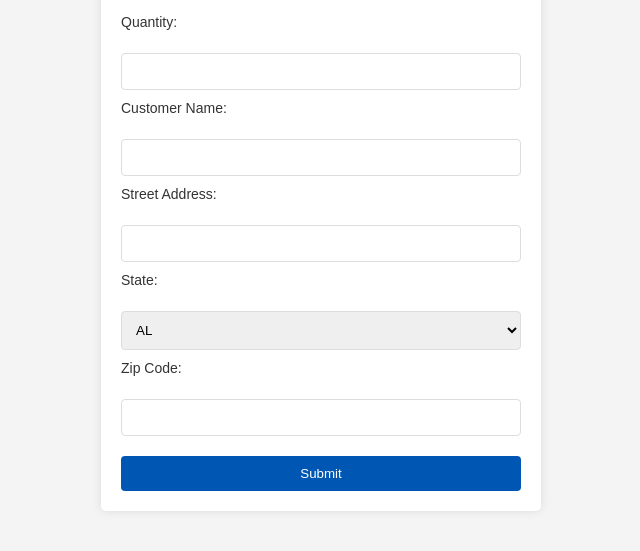
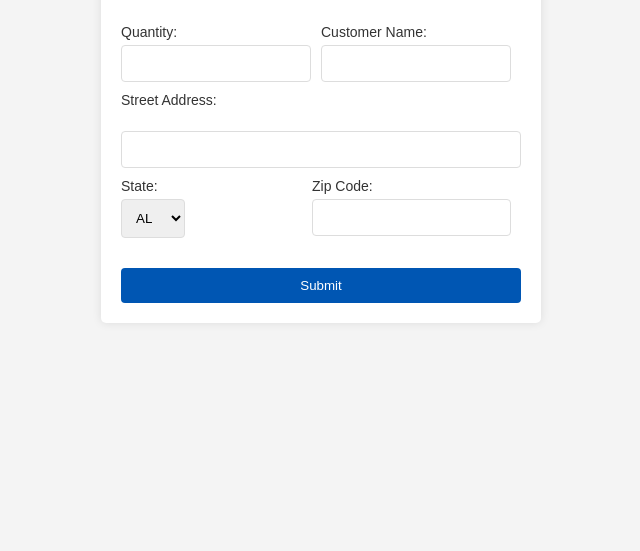
Before and after one commit to mkeohane01/IDS706-Microservice, a Flask app: page / in a window 1280 px wide. Shown: the part 305-856 px from the top of the page, without its empty margins (319-959 px from the left). After the commit the page ends 608 px from the top, so only its background shows below. Run offline with Flask 3, Linux system fonts and the light colour scheme; data that the repository does not hold is empty.

Commit message:
styled index a bit better

```diff
--- a/src/app/static/style.css
+++ b/src/app/static/style.css
@@ -23,6 +23,38 @@ form {
     box-shadow: 0 0 10px rgba(0, 0, 0, 0.1);
     max-width: 400px;
     margin: 20px auto;
+}
+
+.form-row {
+    display: flex;
+    justify-content: space-between;
+    margin-bottom: 10px;
+}
+
+.form-group {
+    display: flex;
+    flex-direction: column;
+    padding-right: 10px;
+}
+
+.customer-name-group {
+    flex-grow: 2; /* This will allow the customer name field to grow larger than its siblings */
+}
+
+#customer_name {
+    width: 100%; /* Ensure the input field takes up the full width of its container */
+}
+
+.quantity-group {
+    flex-basis: 100px; /* or any other fixed width */
+}
+
+.product-image {
+    display: flex;
+    justify-content: center;
+    align-items: center;
+    max-width: 200px;
+    max-height: 200px;
 }
 
 label, p {
--- a/src/app/templates/index.html
+++ b/src/app/templates/index.html
@@ -18,27 +18,39 @@
         </select><br>
 
         <p>Price: <span id="productPrice"></span></p>
-        <img id="productImage" src="" alt="Product Image" style="max-width: 200px; max-height: 200px;">
+        <img class= "product-image" id="productImage" src="" alt="Product Image">
         <p><span id="productDescription"></span></p>
 
-        <label for="quantity">Quantity:</label><br>
-        <input type="number" id="quantity" name="quantity" min="1" required><br>
+        <div class="form-row">
+            <div class="form-group">
+                <label for="quantity-group">Quantity:</label>
+                <input type="number" id="quantity" name="quantity" min="1" required>
+            </div>
 
-        <label for="customer_name">Customer Name:</label><br>
-        <input type="text" id="customer_name" name="customer_name" required><br>
+            <div class="form-group customer-name-group">
+                <label for="customer_name">Customer Name:</label>
+                <input type="text" id="customer_name" name="customer_name" required>
+            </div>
+        </div>
 
         <label for="street_address">Street Address:</label><br>
         <input type="text" id="street_address" name="street_address" required><br>
 
-        <label for="state">State:</label><br>
-        <select id="state" name="state" required>
-            {% for state in states %}
-                <option value="{{ state }}">{{ state }}</option>
-            {% endfor %}
-        </select><br>
+        <div class="form-row">
+            <div class="form-group">
+                <label for="state">State:</label>
+                <select id="state" name="state" required>
+                    {% for state in states %}
+                        <option value="{{ state }}">{{ state }}</option>
+                    {% endfor %}
+                </select>
+            </div>
 
-        <label for="zip_code">Zip Code:</label><br>
-        <input type="number" id="zip_code" name="zip_code" required><br>
+            <div class="form-group">
+                <label for="zip_code">Zip Code:</label>
+                <input type="number" id="zip_code" name="zip_code" required>
+            </div>
+        </div>
 
         <input type="submit" value="Submit">
     </form>
```
